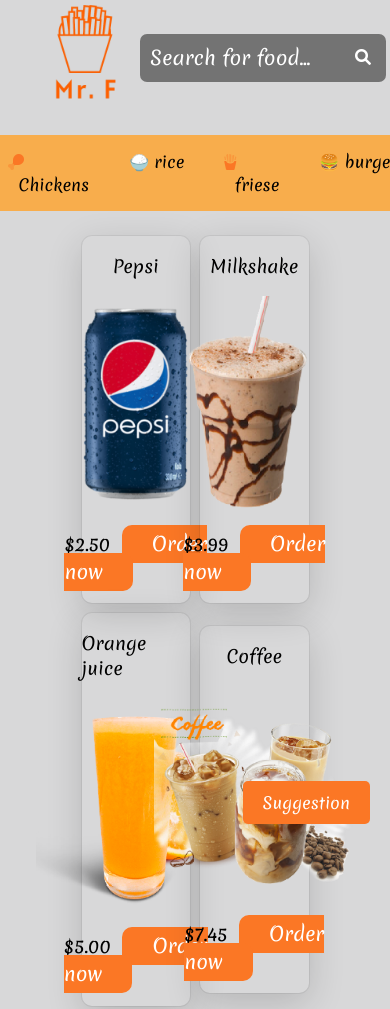
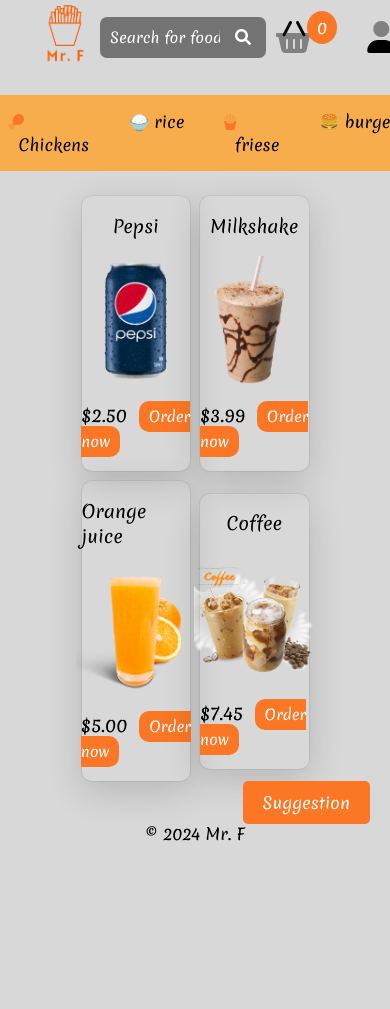
Before and after one commit to MrSolution03/Ipad-Ordering-system, a plain HTML site: page main_page.html in a window 390 px wide. Shown: the top 1009 px of the page. After the commit the page ends 845 px from the top, so only its background shows below. Drawn offline with Linux system fonts and the light colour scheme.

Commit message:
responsiveness fixed

```diff
--- a/static/css/style.css
+++ b/static/css/style.css
@@ -552,3 +552,25 @@ nav {
     width: 90%;
   }
 }
+
+
+/* Responsive adjustments */
+@media only screen and (max-width: 768px) {
+  .nav-logo img {
+    width: 60px; /* Adjusted width for smaller screens */
+  }
+
+  .nav-search-container input {
+    width: 120px; /* Adjusted width for smaller screens */
+    font-size: 0.9rem; /* Adjusted font size for smaller screens */
+  }
+
+  .product img {
+    width: 120px; /* Adjusted width for smaller screens */
+  }
+
+  .product .order-btn {
+    padding: 5px 10px; /* Adjusted padding for smaller screens */
+    font-size: 0.9rem; /* Adjusted font size for smaller screens */
+  }
+}
```
